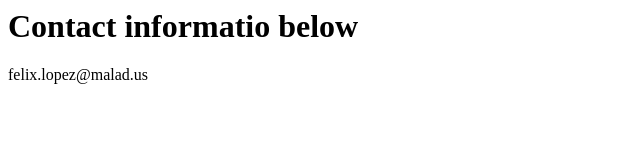
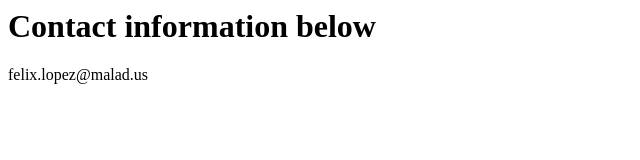
Before and after one commit to Neoflame10/wolfuin.github.io, a plain HTML site: page contact.html in a window 1280 px wide. Shown: the full height of the page, 0-640 px from the left. Drawn offline with Linux system fonts and the light colour scheme.

Commit message:
Update contact.html

```diff
--- a/contact.html
+++ b/contact.html
@@ -6,7 +6,7 @@
 </head>
 <body>
     <title>Contact Page</title>
-    <h1>Contact informatio below</h1>
+    <h1>Contact information below</h1>
     <p>felix.lopez@malad.us</p>
 </body>
 </html>
```
